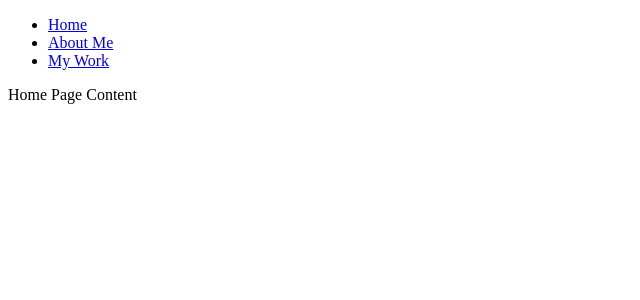
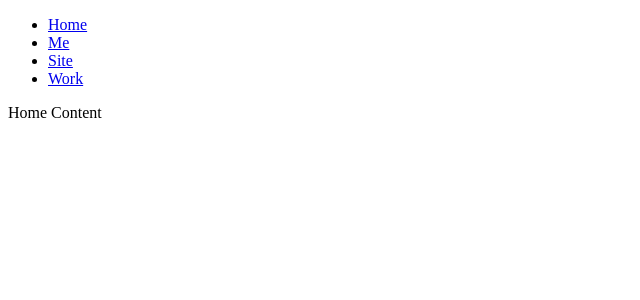
Before and after one commit to richmiles/richmiles, a React (Vite) app: page / in a window 1280 px wide. Shown: the top 300 px of the page, without its empty margins (0-640 px from the left). Built offline with nearby package versions, Linux system fonts and the light colour scheme.

Commit message:
Added react-router-dom.

```diff
--- a/src/App.tsx
+++ b/src/App.tsx
@@ -1,29 +1,10 @@
 import React from 'react';
-import { BrowserRouter as Router, Route, Link, Routes } from 'react-router-dom';
-
-const Home = () => {
-    return <div>Home Page Content</div>;
-};
-
-const AboutMe = () => {
-    return <div>About Me Content</div>;
-};
-
-const MyWork = () => {
-    return <div>My Work Content</div>;
-};
-
-const NavBar = () => {
-    return (
-        <nav>
-            <ul>
-                <li><Link to="/">Home</Link></li>
-                <li><Link to="/about-me">About Me</Link></li>
-                <li><Link to="/my-work">My Work</Link></li>
-            </ul>
-        </nav>
-    );
-};
+import { BrowserRouter as Router, Route, Routes } from 'react-router-dom';
+import NavBar from './Components/Navbar';
+import Home from './Components/Home';
+import Me from './Components/Me';
+import Site from './Components/Site';
+import Work from './Components/Work';
 
 export function App() {
     return (
@@ -31,8 +12,9 @@ export function App() {
             <NavBar />
             <Routes>
                 <Route path="/" element={<Home />} />
-                <Route path="/about-me" element={<AboutMe />} />
-                <Route path="/my-work" element={<MyWork />} />
+                <Route path="/me" element={<Me />} />
+                <Route path="/site" element={<Site />} />
+                <Route path="/work" element={<Work />} />
             </Routes>
         </Router>
     );
--- /dev/null
+++ b/src/Components/Home.tsx
@@ -0,0 +1,7 @@
+import React from "react";
+
+const Home = () => {
+    return <div>Home Content</div>;
+};
+
+export default Home;
--- /dev/null
+++ b/src/Components/Me.tsx
@@ -0,0 +1,7 @@
+import React from "react";
+
+const Me = () => {
+    return <div>Me Content</div>;
+};
+
+export default Me;
--- /dev/null
+++ b/src/Components/Navbar.tsx
@@ -0,0 +1,17 @@
+import React from "react";
+import { Link } from "react-router-dom";
+
+const NavBar = () => {
+    return (
+        <nav>
+            <ul>
+                <li><Link to="/">Home</Link></li>
+                <li><Link to="/me">Me</Link></li>
+                <li><Link to="/site">Site</Link></li>
+                <li><Link to="/work">Work</Link></li>
+            </ul>
+        </nav>
+    );
+};
+
+export default NavBar;
--- /dev/null
+++ b/src/Components/Site.tsx
@@ -0,0 +1,7 @@
+import React from "react";
+
+const Site = () => {
+    return <div>Site Content</div>;
+};
+
+export default Site;
--- /dev/null
+++ b/src/Components/Work.tsx
@@ -0,0 +1,7 @@
+import React from "react";
+
+const Work = () => {
+    return <div>Work Content</div>;
+};
+
+export default Work;
```
Also changed, not shown: src/Site/Site.tsx (deleted, +0 -7 lines).
